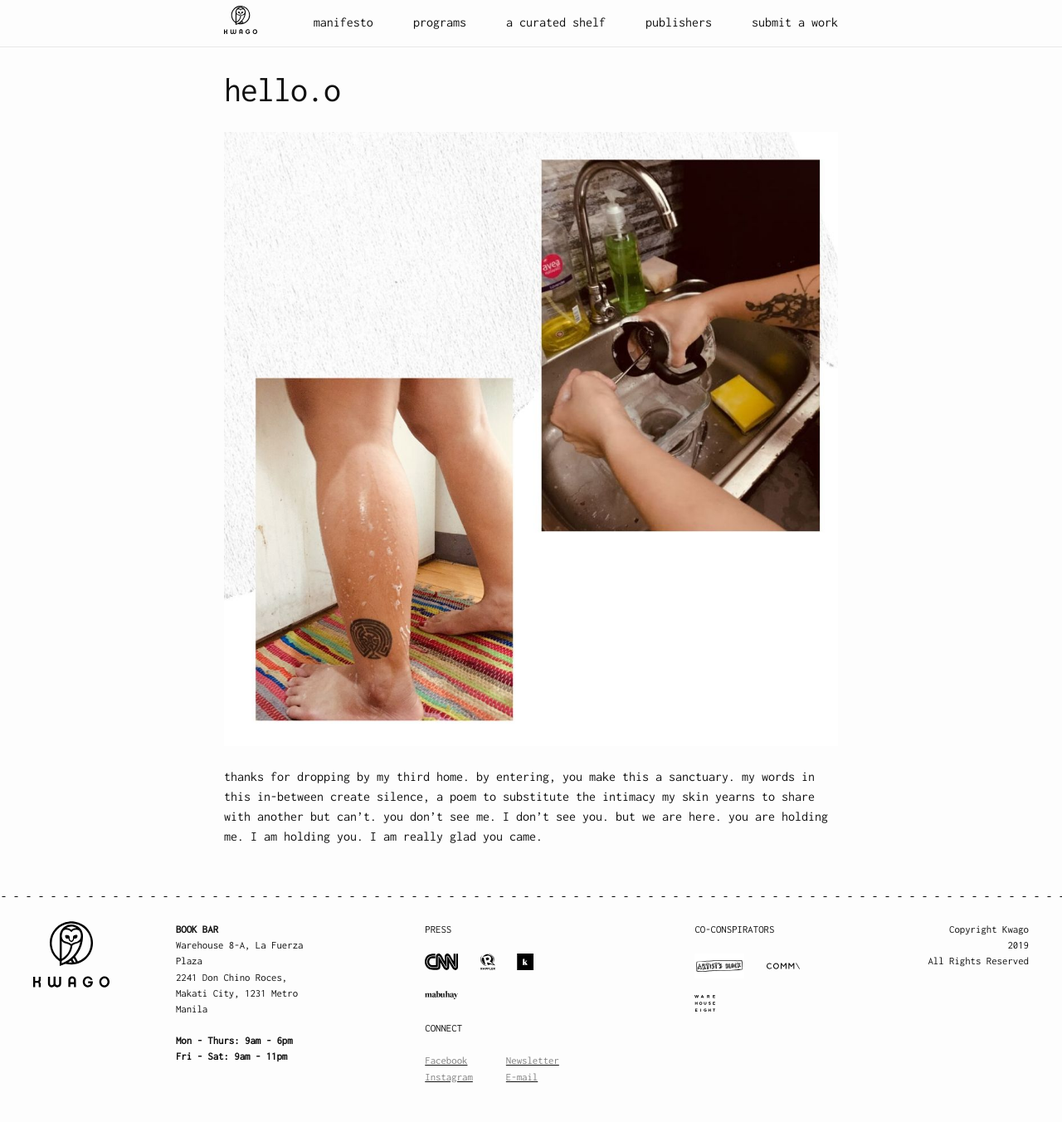
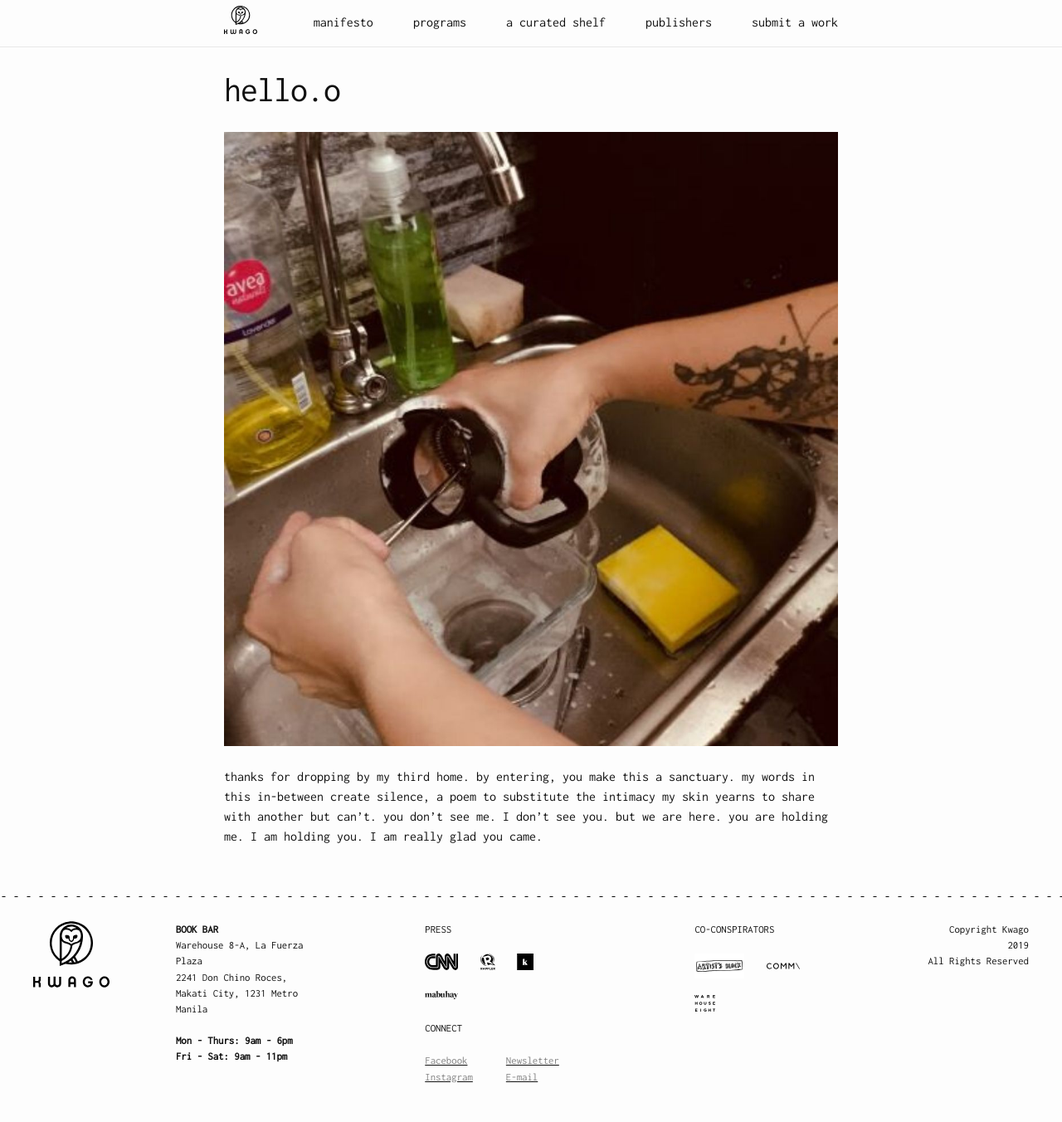
Before and after one commit to patsylala/kwago-siteleaf, a Jekyll site: the page built from thirdspace/washingdisheswithyou.markdown, in a window 1280 px wide. Shown: the whole page at 83% size. Built offline with Jekyll 4.4.1, drawn with Linux system fonts in a browser that asks for light colours; our own code applies the rules of GitHub Pages for plain Markdown files.

Commit message:
Updated Washingdisheswithyou

```diff
--- a/thirdspace/washingdisheswithyou.markdown
+++ b/thirdspace/washingdisheswithyou.markdown
@@ -3,7 +3,7 @@ title: hello.o
 date: 2020-05-12 14:03:00 Z
 ---
 
-<img src="../uploads/czyka.jpg"/>
+<img src="../uploads/czyka%20(1).jpg"/>
 
 thanks for dropping by my third home.
 by entering, you make this a sanctuary.
```
